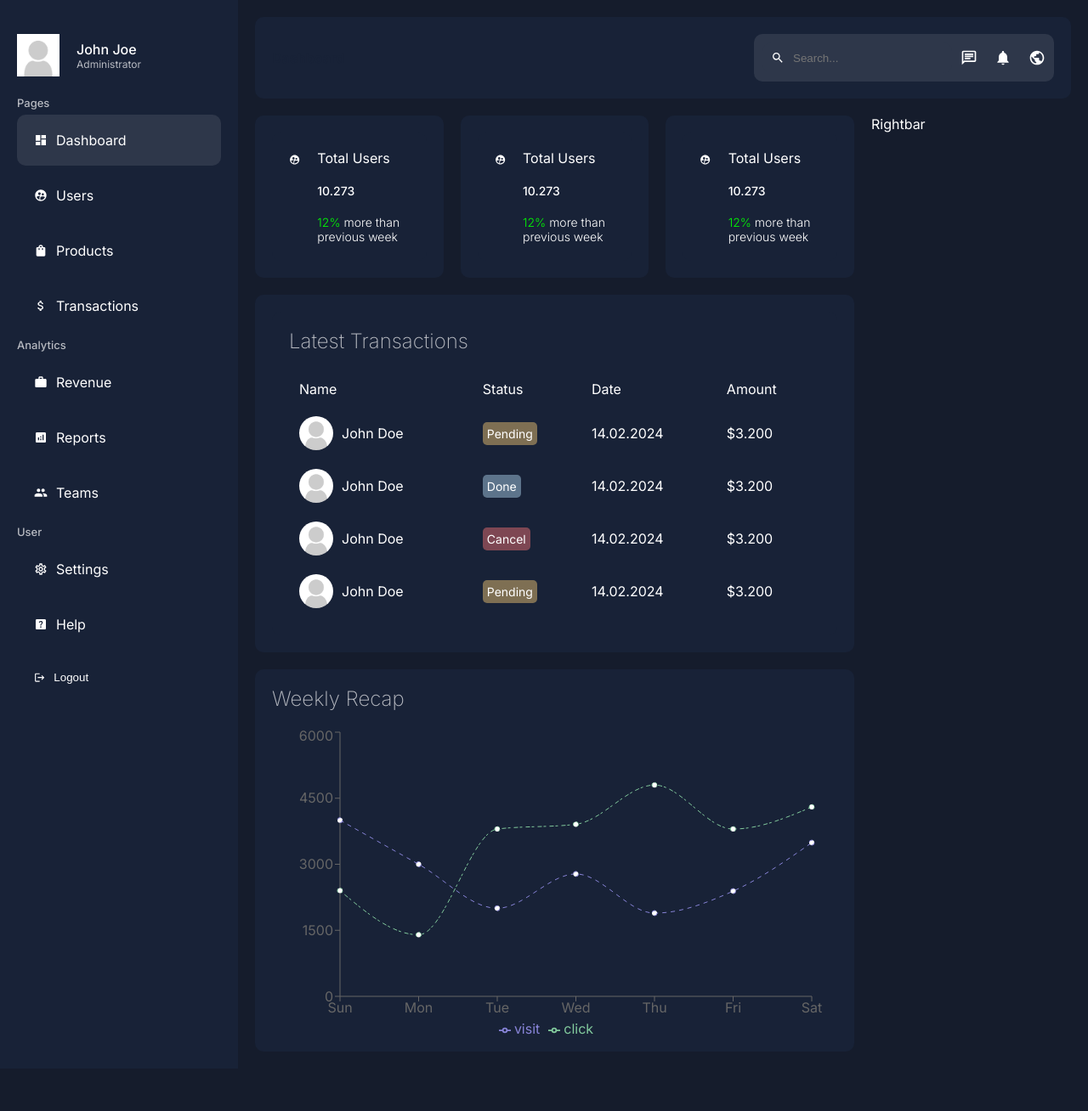
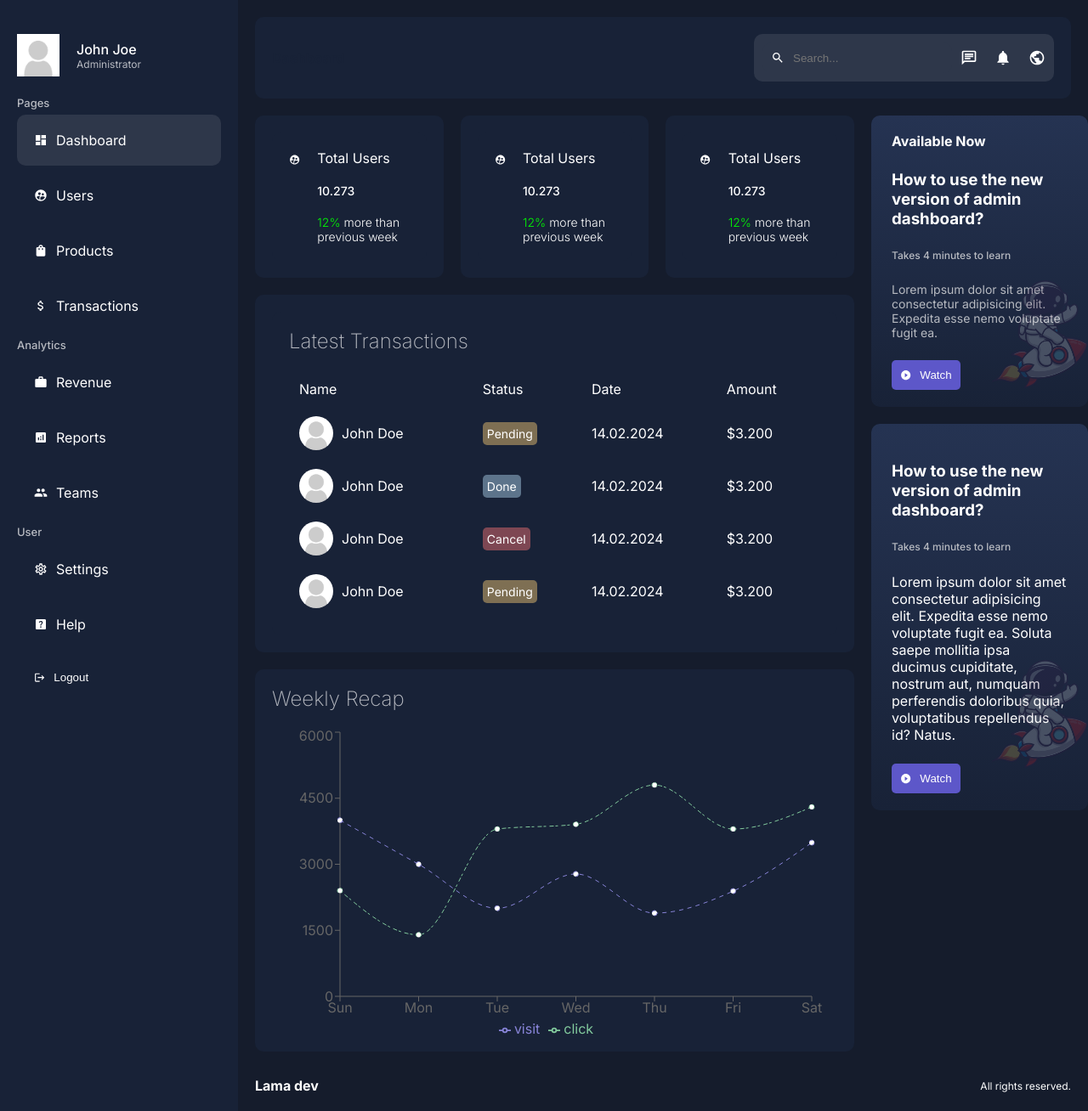
Before and after one commit to nrmz/nextadmin, a Next.js app: page /dashboard in a window 1280 px wide. Shown: the whole page at 85% size. Before the commit the page ends 1258 px from the top, so only its background shows below. Built offline with nearby package versions, Linux system fonts and the light colour scheme.

Commit message:
rightbar dashboard done

```diff
--- a/app/dashboard/layout.jsx
+++ b/app/dashboard/layout.jsx
@@ -1,6 +1,7 @@
 import Navbar from "../ui/dashboard/navbar/navbar";
 import Sidebar from "../ui/dashboard/sidebar/sidebar";
 import styles from "../ui/dashboard/dashboard.module.css";
+import Footer from "../ui/footer/footer";
 
 const Layout = ({ children }) => {
   return (
@@ -11,6 +12,7 @@ const Layout = ({ children }) => {
       <div className={styles.content}>
         <Navbar />
         {children}
+        <Footer />
       </div>
     </div>
   );
--- a/app/ui/dashboard/rightbar/rightbar.jsx
+++ b/app/ui/dashboard/rightbar/rightbar.jsx
@@ -1,7 +1,53 @@
+import { MdPlayCircleFilled } from "react-icons/md";
 import styles from "./rightbar.module.css";
+import Image from "next/image";
 
 const Rightbar = () => {
-  return <div className={styles.container}>Rightbar</div>;
+  return (
+    <div className={styles.container}>
+      <div className={styles.item}>
+        <div className={styles.bgContainer}>
+          <Image src="/astronaut.png" alt="" fill className={styles.bg} />
+        </div>
+        <div className={styles.text}>
+          <span className={styles.notification}>Available Now</span>
+          <h3 className={styles.title}>
+            How to use the new version of admin dashboard?
+          </h3>
+          <span className={styles.subtitle}>Takes 4 minutes to learn</span>
+          <p className={styles.desc}>
+            Lorem ipsum dolor sit amet consectetur adipisicing elit. Expedita
+            esse nemo voluptate fugit ea.
+          </p>
+          <button className={styles.button}>
+            <MdPlayCircleFilled /> Watch
+          </button>
+        </div>
+      </div>
+
+      <div className={styles.item}>
+        <div className={styles.bgContainer}>
+          <Image src="/astronaut.png" alt="" fill className={styles.bg} />
+        </div>
+        <div className={styles.text}>
+          <span className={styles.notification}></span>
+          <h3 className={styles.title}>
+            How to use the new version of admin dashboard?
+          </h3>
+          <span className={styles.subtitle}>Takes 4 minutes to learn</span>
+          <p className={styles.description}>
+            Lorem ipsum dolor sit amet consectetur adipisicing elit. Expedita
+            esse nemo voluptate fugit ea. Soluta saepe mollitia ipsa ducimus
+            cupiditate, nostrum aut, numquam perferendis doloribus quia,
+            voluptatibus repellendus id? Natus.
+          </p>
+          <button className={styles.button}>
+            <MdPlayCircleFilled /> Watch
+          </button>
+        </div>
+      </div>
+    </div>
+  );
 };
 
 export default Rightbar;
--- a/app/ui/dashboard/rightbar/rightbar.module.css
+++ b/app/ui/dashboard/rightbar/rightbar.module.css
@@ -1,2 +1,59 @@
 .container {
+  position: fixed;
 }
+
+.item {
+  position: relative;
+  background: linear-gradient(to top, #182237, #253352);
+  padding: 20px 24px;
+  border-radius: 10px;
+  margin-bottom: 20px;
+}
+
+.bgContainer {
+  position: absolute;
+  bottom: 0;
+  right: 0;
+  width: 50%;
+  height: 50%;
+}
+
+.bg {
+  object-fit: contain;
+  opacity: 0.2;
+}
+
+.text {
+  display: flex;
+  flex-direction: column;
+  gap: 24px;
+}
+
+.notification {
+  font-weight: bold;
+}
+
+.subtitle {
+  color: var(--textSoft);
+  font-weight: 500;
+  font-size: 12px;
+}
+
+.desc {
+  color: var(--textSoft);
+  font-size: 14px;
+}
+
+.button {
+  padding: 10px;
+  display: flex;
+  align-items: center;
+
+  gap: 10px;
+  background-color: #5d57c9;
+  color: white;
+  width: max-content;
+  border: none;
+  border-radius: 5px;
+  cursor: pointer;
+}
--- /dev/null
+++ b/app/ui/footer/footer.jsx
@@ -0,0 +1,12 @@
+import styles from "./footer.module.css";
+
+const Footer = () => {
+  return (
+    <div className={styles.container}>
+      <div className={styles.logo}>Lama dev</div>
+      <div className={styles.text}>All rights reserved.</div>
+    </div>
+  );
+};
+
+export default Footer;
--- /dev/null
+++ b/app/ui/footer/footer.module.css
@@ -0,0 +1,15 @@
+.container {
+  display: flex;
+  align-items: center;
+  justify-content: space-between;
+  margin-top: 30px;
+  color: (--textSoft);
+}
+
+.logo {
+  font-weight: bold;
+}
+
+.text {
+  font-size: 12px;
+}
```
